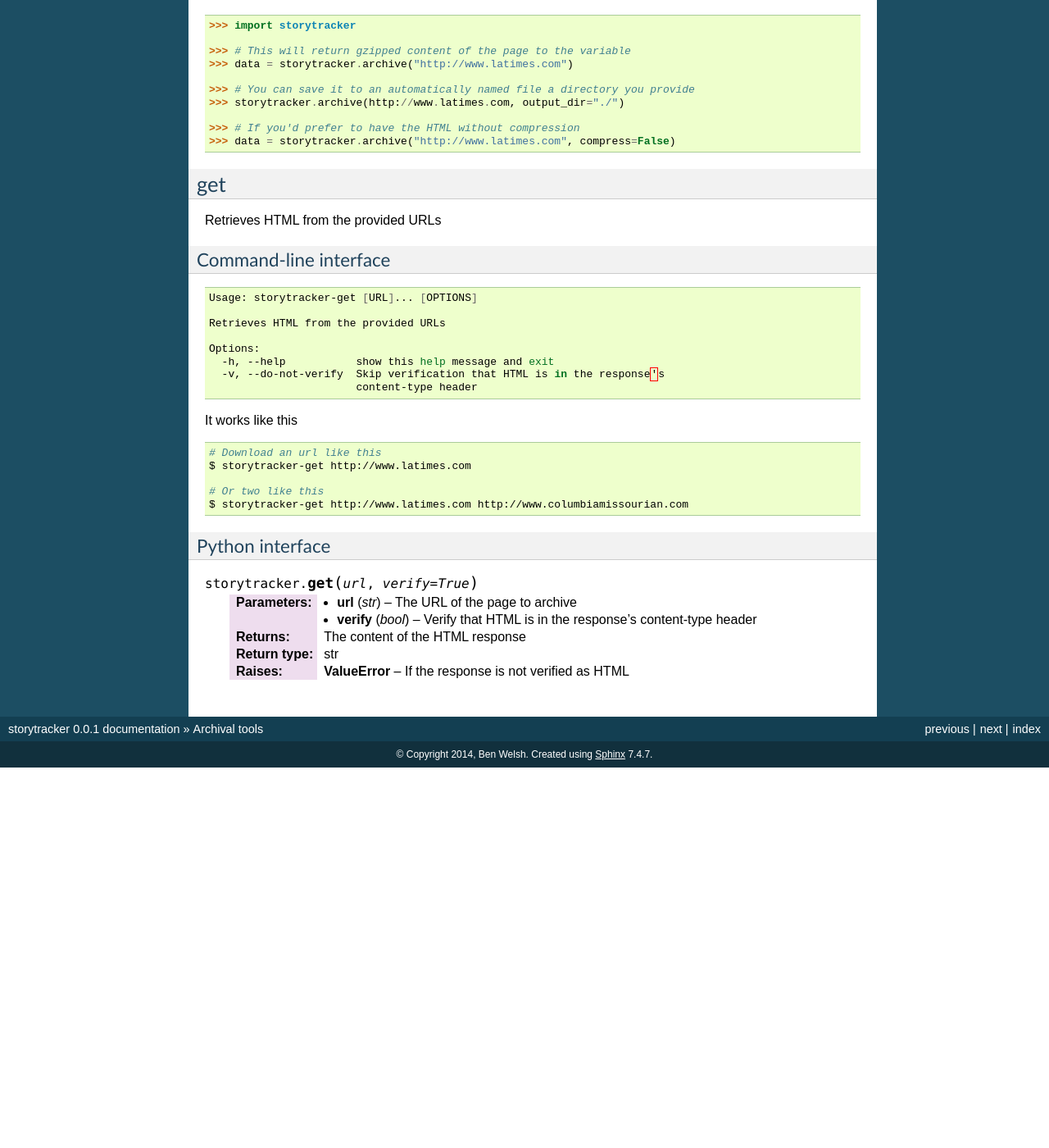
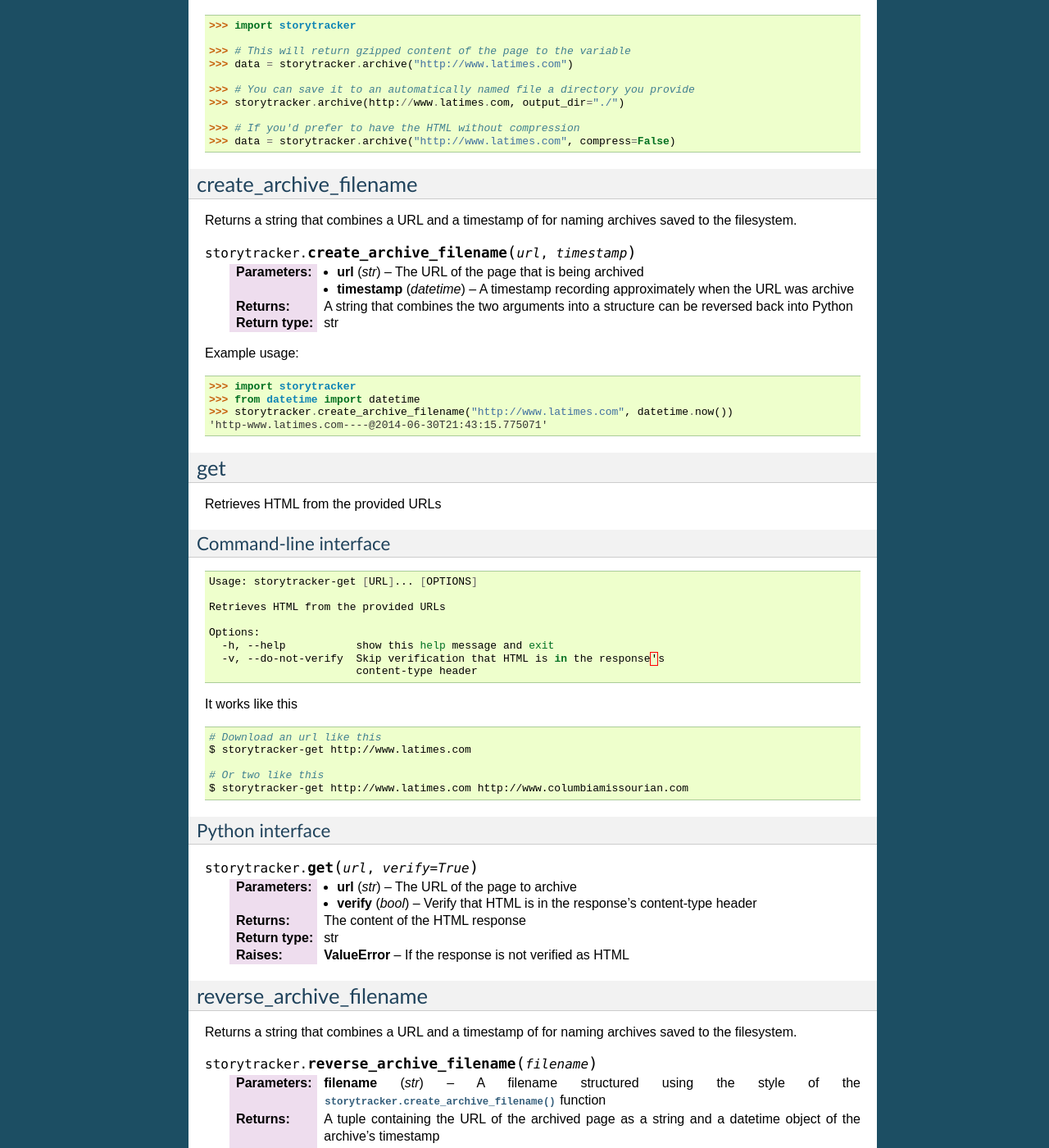
Before and after one commit to palewire/storytracker, a Sphinx documentation site: the page built from docs/archivaltools.rst, in a window 1280 px wide and 1400 px high, scrolled down 1136 px. Shown: the whole window at 82% size. Built offline with Sphinx 7.4.7, drawn with Linux system fonts in a browser that asks for light colours; before the commit the page ends 2072 px from its top, so only the background shows below that; some of the changed text lies outside the part shown.

Commit message:
Updated docs

```diff
--- a/docs/archivaltools.rst
+++ b/docs/archivaltools.rst
@@ -77,6 +77,28 @@ Example usage:
     >>> # If you'd prefer to have the HTML without compression
     >>> data = storytracker.archive("http://www.latimes.com", compress=False)
 
+
+create_archive_filename
+-----------------------
+
+Returns a string that combines a URL and a timestamp of for naming archives saved to the filesystem.
+
+.. py:function:: storytracker.create_archive_filename(url, timestamp)
+
+    :param str url: The URL of the page that is being archived
+    :param datetime timestamp: A timestamp recording approximately when the URL was archive
+    :return: A string that combines the two arguments into a structure can be reversed back into Python
+    :rtype: str
+
+Example usage:
+
+.. code-block:: python
+
+    >>> import storytracker
+    >>> from datetime import datetime
+    >>> storytracker.create_archive_filename("http://www.latimes.com", datetime.now())
+    'http-www.latimes.com----@2014-06-30T21:43:15.775071'
+
 get
 ---
 
@@ -117,3 +139,23 @@ Python interface
    :return: The content of the HTML response
    :rtype: str
    :raises ValueError: If the response is not verified as HTML
+
+
+reverse_archive_filename
+------------------------
+
+Returns a string that combines a URL and a timestamp of for naming archives saved to the filesystem.
+
+.. py:function:: storytracker.reverse_archive_filename(filename)
+
+    :param str filename: A filename structured using the style of the :py:func:`storytracker.create_archive_filename` function
+    :return: A tuple containing the URL of the archived page as a string and a datetime object of the archive's timestamp
+    :rtype: tuple
+
+Example usage:
+
+.. code-block:: python
+
+    >>> import storytracker
+    >>> storytracker.reverse_archive_filename('http-www.latimes.com----@2014-06-30T21:43:15.775071')
+    ('http://www.latimes.com', datetime.datetime(2014, 6, 30, 21, 43, 15, 775071))
```
Also changed, not shown: docs/gettingstarted.rst (+30 -5 lines).
